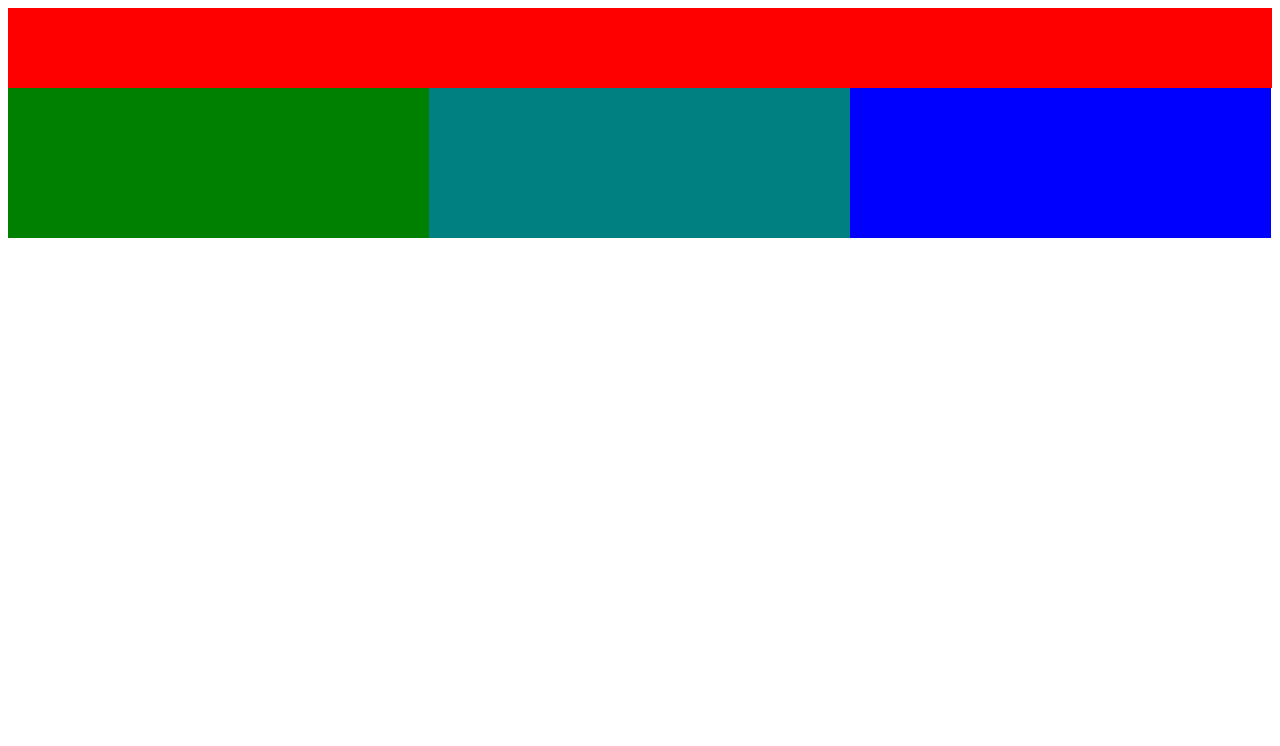
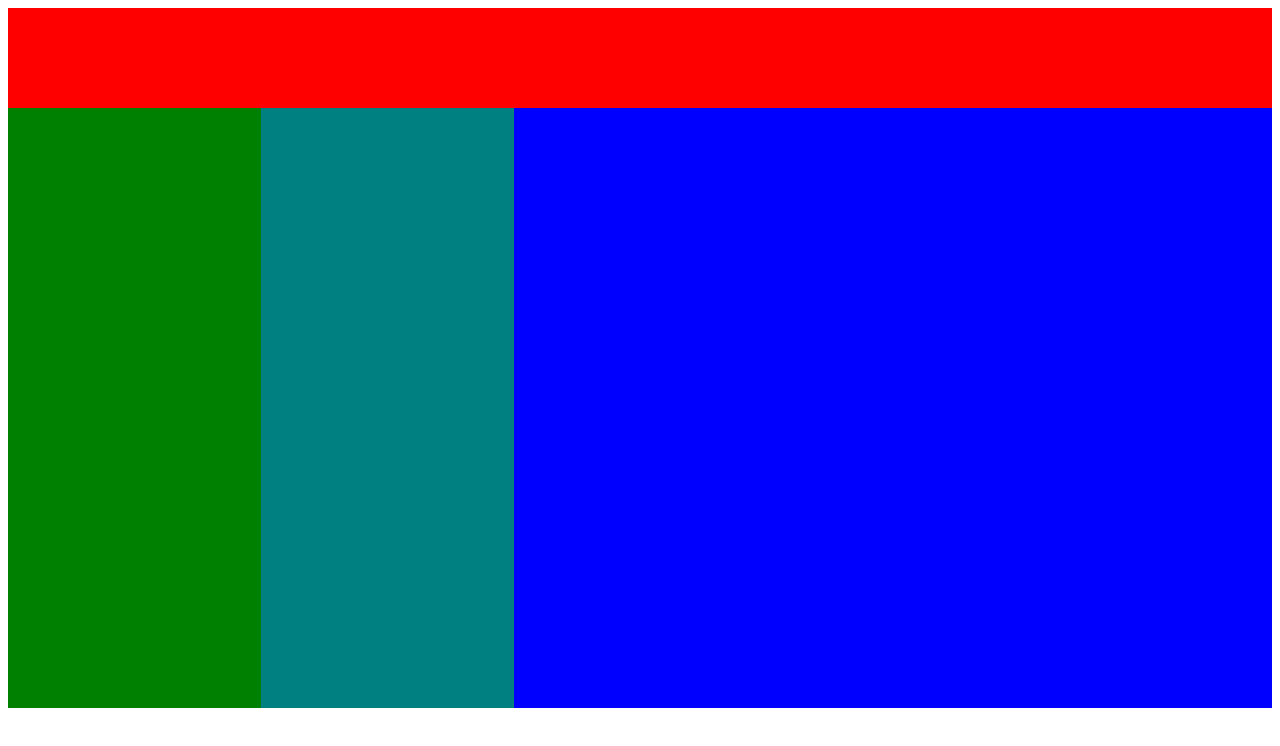
Before and after one commit to singhviplav2306/HTML, a plain HTML site: page Cssgridlayout1.html in a window 1280 px wide. Drawn offline with Linux system fonts and the light colour scheme.

Commit message:
Add files via upload
New css file

```diff
--- a/Style1.css
+++ b/Style1.css
@@ -1,26 +1,29 @@
 .top{
-height: 80px;
+height: 100px;
     width: 100%;
   background-color: red;
+float: left;
 }
 
 .div1{
-height: 150px;
-    width: 33.3%;
+height: 600px;
+    width: 20%;
   background-color: green;
     float: left;
 }
 .div2{
-height: 150px;
-    width: 33.3%;
+height: 600px;
+    width: 20%;
   background-color: teal;
         float: left;
 
+
 }
 .div3{
-height: 150px;
-    width: 33.3%;
+height: 600px;
+    width: 60%;
   background-color: blue;
         float: left;
 
+
 }
```
